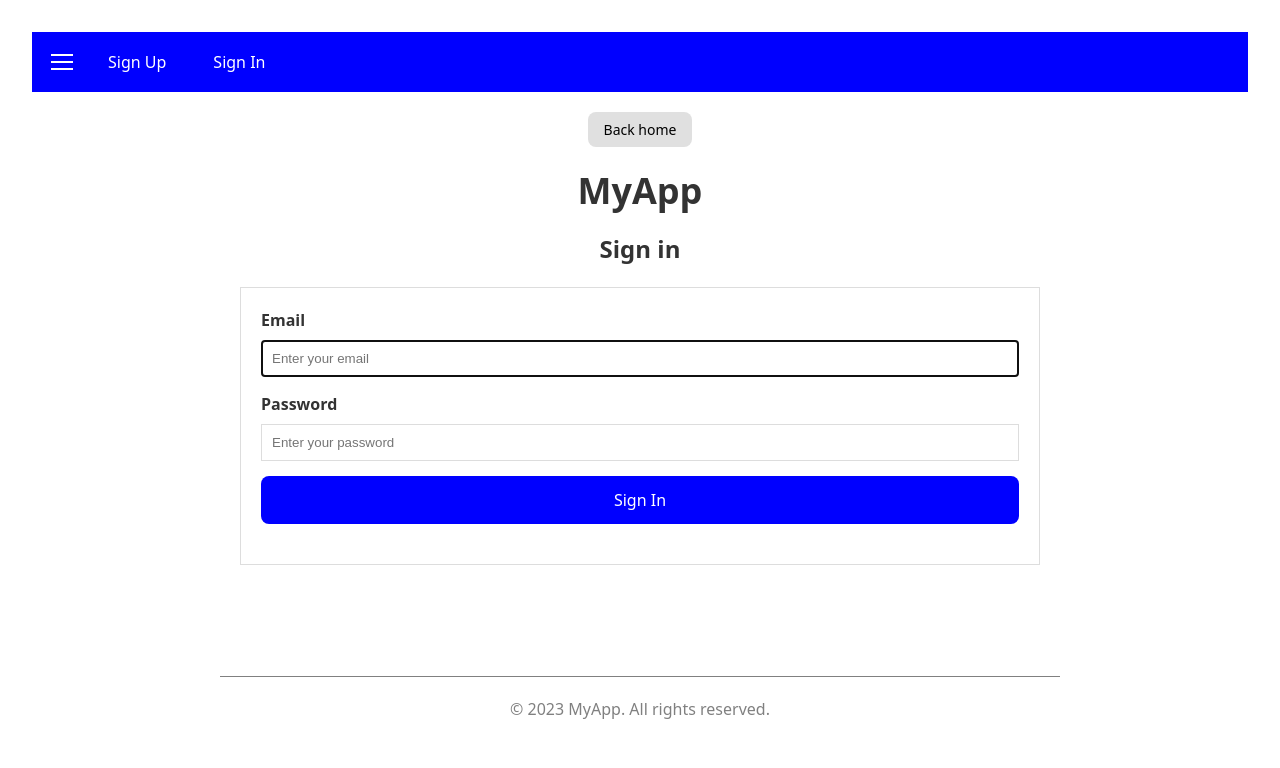
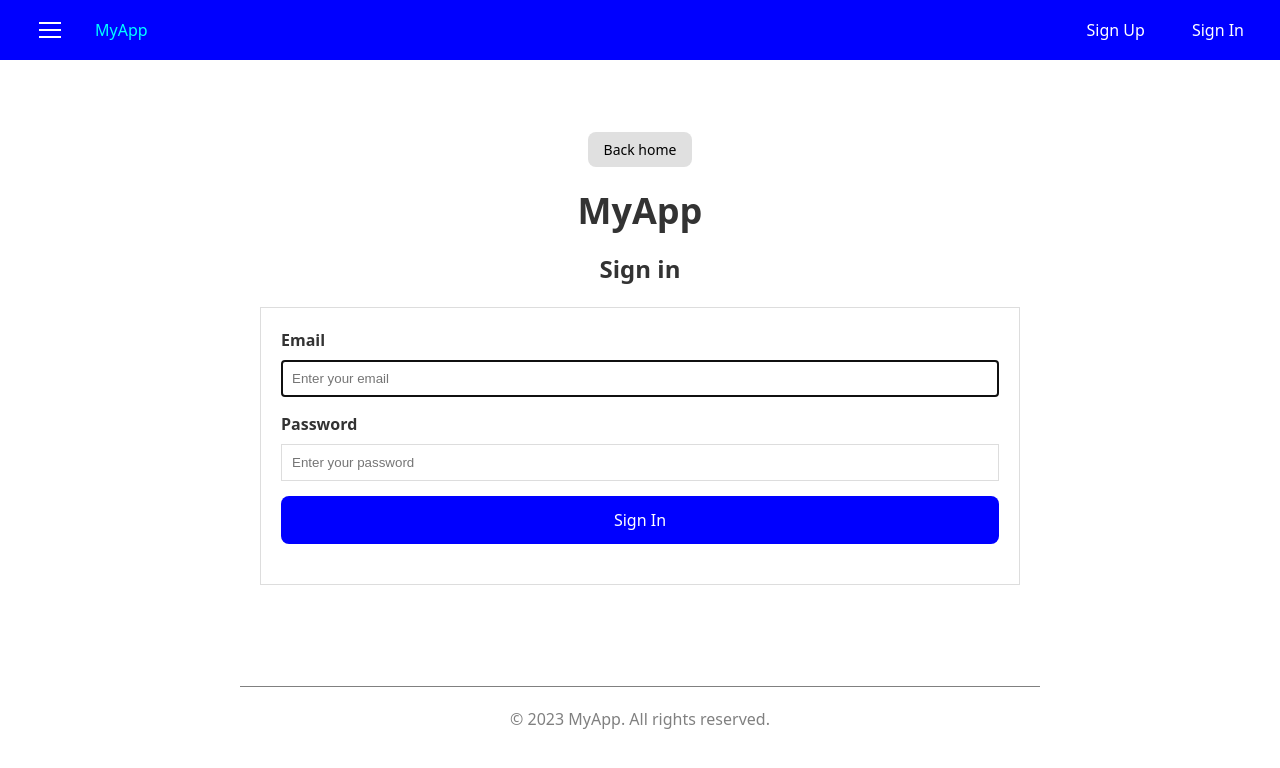
Before and after one commit to alenayer/React, a React (Vite) app in the folder yerokhina-react-app/: page /signin in a window 1280 px wide. Shown: the top 768 px of the page. Built offline with nearby package versions, Linux system fonts and the light colour scheme.

Commit message:
feat:change header, add side-menu

```diff
--- a/yerokhina-react-app/src/components/Layout/Layout.css
+++ b/yerokhina-react-app/src/components/Layout/Layout.css
@@ -1,7 +1,24 @@
+*{
+    box-sizing: border-box;
+}
+
 .layout {
     min-height: 100vh;
     display: flex;
     flex-direction: column;
+    position: relative;
+}
+.layout::after {
+   content: '';
+   position: fixed;
+   top: 0;
+   left: 0;
+   width: 100%;
+   height: 100%;
+   background-color: rgba(0,0,0,0.5);
+   opacity: 0;
+   visibility: hidden;
+
 }
 
 .header {
@@ -9,8 +26,13 @@
     height: 60px;
     background-color: blue;
     display: flex;
-    justify-content: flex-start;
+    justify-content: space-between;
     align-items: center;
+    position: fixed;
+    top: 0;
+    left: 0;
+    padding: 0 20px;
+    z-index: 1;
 }
 
 .header-right,
@@ -18,7 +40,11 @@
     display: flex;
     align-items: center;
     gap: 15px;
+    height: 100%;
 
+}
+.app__logo{
+    color: aqua;
 }
 
 .header__link {
@@ -34,11 +60,10 @@
 }
 
 .layout__content {
-    margin: 0 auto;
+    margin: 80px auto 0;
     max-width: 800px;
     width: 100%;
     padding: 20px;
-
 }
 
 .layout__btn {
@@ -74,6 +99,39 @@
     border: none;
 }
 
+.side-menu{
+    position: fixed;
+    top: 0;
+    left: -300px;
+    /* скрыто за левым краем */
+    height: 100%;
+    width: 250px;
+    padding-top: 80px;
+    /* тступ под header */
+    background-color: blue;
+}
+.side-menu.active{
+    left: 0;
+    /* показываем */
+}
+.side-menu.active ~.layout::after{
+   opacity: 1;
+   visibility: visible;
+}
+.side-menu__nav{
+    display: flex;
+    flex-direction: column;
+    padding: 20px;
+}
+.side-menu__link{
+    padding: 12px 15px;
+    margin-bottom: 8px;
+    text-decoration: none;
+    color: white;
+    font-weight: bold;
+
+}
+
 .footer {
     max-width: 800px;
     width: 100%;
--- a/yerokhina-react-app/src/components/Layout/Layout.tsx
+++ b/yerokhina-react-app/src/components/Layout/Layout.tsx
@@ -14,13 +14,12 @@ interface LayoutProps {
 export const Layout = ({ title, children }: PropsWithChildren<LayoutProps>) => {
     const [menuState, setMenuState] = useState<'active' | 'inactive'>('inactive');  //хранит текущее состояние кнопки
     const { theme } = useTheme(); //получаем из контекста (contextTheme - переимнованное Theme чтоб не конфликтовало с пропсом)
-    // const location = useLocation();
     const navigate = useNavigate();
-
     const { isAuth, setAuth } = useAuth();
 
     const handleHomeClick = () => {
         navigate('/');
+        setMenuState('inactive'); //закрываем меню при переходе
     }
 
 
@@ -33,11 +32,12 @@ export const Layout = ({ title, children }: PropsWithChildren<LayoutProps>) => {
             <header className='header'>
                 <div className='header-left'>
                     <BurgerButton state={menuState} onClick={handleMenuClick} />
+                    <div className='app__logo' onClick={handleHomeClick}>MyApp</div>
                 </div>
                 <div className='header-right'>
                     {isAuth ?
                         (<>
-                            <NavLink to='/posts'>Posts</NavLink>
+                            <NavLink to='/posts' className='header__link'>Posts</NavLink>
                             <button onClick={() => setAuth(false)} className='logout__btn'>Sign Out</button>
                         </>)
                         :
@@ -48,6 +48,16 @@ export const Layout = ({ title, children }: PropsWithChildren<LayoutProps>) => {
                         )}
                 </div>
             </header>
+            {/* Боковое меню */}
+            <div className={`side-menu ${menuState} ${theme}-theme`}>
+                <nav className='side-menu__nav'>
+                    <NavLink to='/' className='side-menu__link' onClick={()=>setMenuState('inactive')}>Home</NavLink>
+                    <NavLink to='/posts' className='side-menu__link' onClick={()=>setMenuState('inactive')}>Posts</NavLink>
+                    <NavLink to='/registration' className='side-menu__link' onClick={()=>setMenuState('inactive')}>Sign Up</NavLink>
+                    <NavLink to='/signin' className='side-menu__link' onClick={()=>setMenuState('inactive')}>Sign In</NavLink>
+                </nav>
+            </div>
+            {/* Основной контент */}
             <main className='layout__content'>
                 <button className='layout__btn'
                     onClick={handleHomeClick}
```
